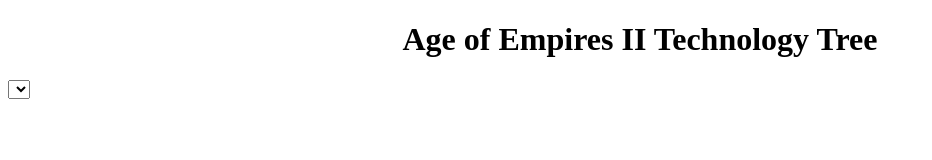
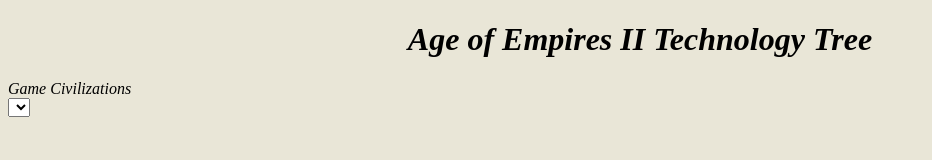
Before and after one commit to imhoffd/aoetech, a plain HTML site: page index.html in a window 1280 px wide. Shown: the whole page, without its empty margins (0-932 px from the left). Drawn offline with nearby package versions, Linux system fonts and the light colour scheme.

Commit message:
Added background and font style.

```diff
--- a/css/style.css
+++ b/css/style.css
@@ -1,3 +1,9 @@
+html {
+   background-image: url("../images/centre.jpg");
+   font-family: serif;
+   font-style: oblique;
+}
+
 #header {
    text-align: center;
 }
--- a/index.html
+++ b/index.html
@@ -14,6 +14,9 @@
       <h1>Age of Empires II Technology Tree</h1>
    </div>
    <div id="container">
+      <div id="game_civs">
+         Game Civilizations
+      </div>
       <div ng-controller="civs">
          <select ng-model="civilization" ng-options="c.value as c.name for c in civilizations" />
       </div>
```
Also changed, not shown: images/centre.jpg (added).
